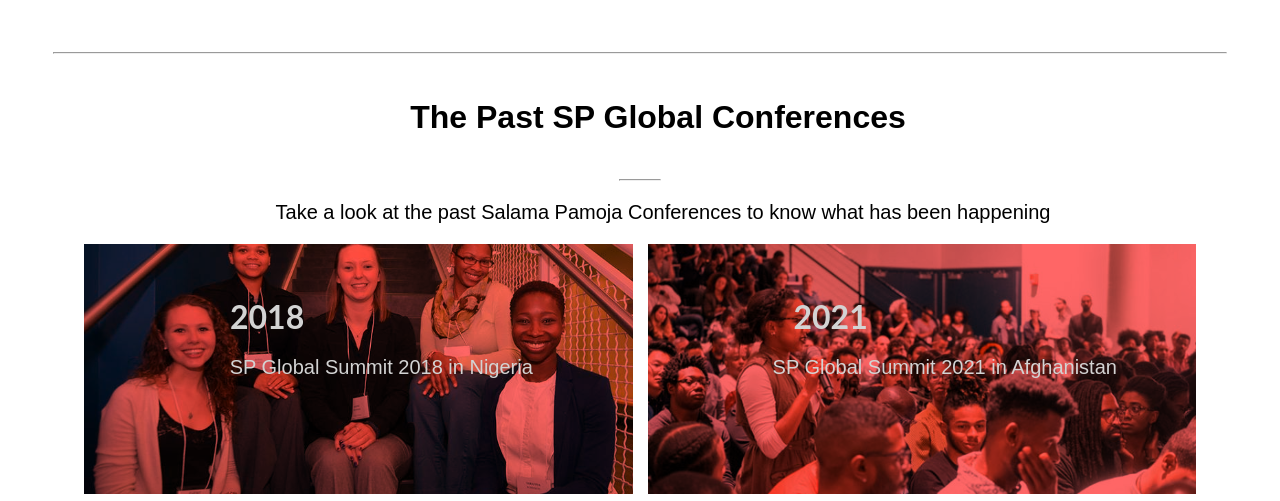
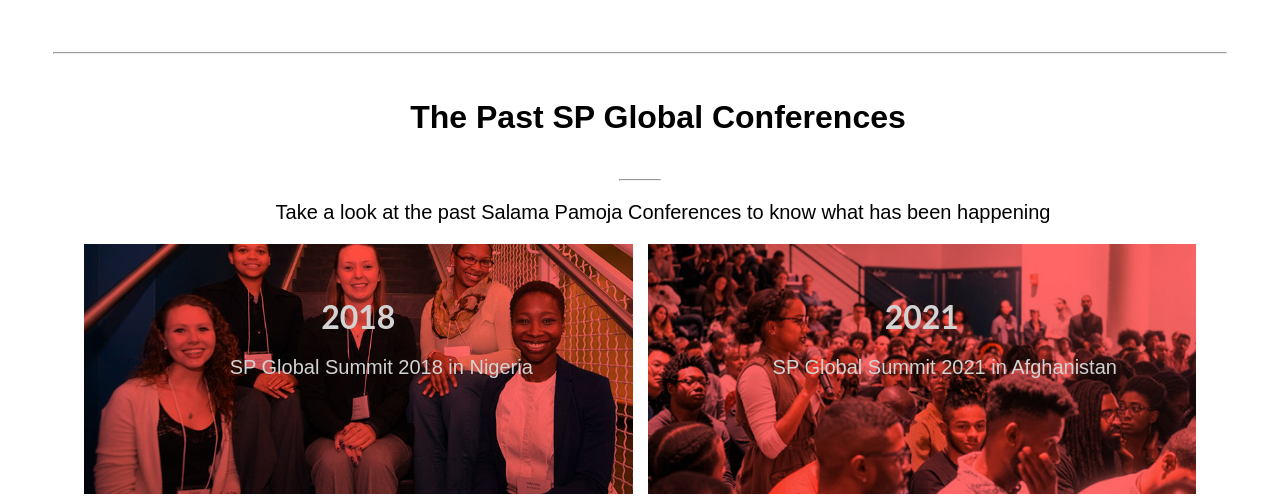
Before and after one commit to sharon-odhiambo/Salama-Conference, a website: page about.html in a window 1280 px wide. Shown: the part 1123-1624 px from the top of the page. Drawn offline with Linux system fonts and the light colour scheme.

Commit message:
Update past projects details positioning

```diff
--- a/style.css
+++ b/style.css
@@ -549,7 +549,8 @@
   font-style: normal;
   font-weight: 700;
   font-size: 2rem;
-  margin-left: 146px;
+  display: flex;
+  justify-content: center;
   margin-bottom: 5px;
 }
 
@@ -559,7 +560,7 @@
   font-style: normal;
   font-weight: 500;
   font-size: 16px;
-  margin-left: 46px;
+  display: flex;
   justify-content: center;
   align-items: center;
 }
```
